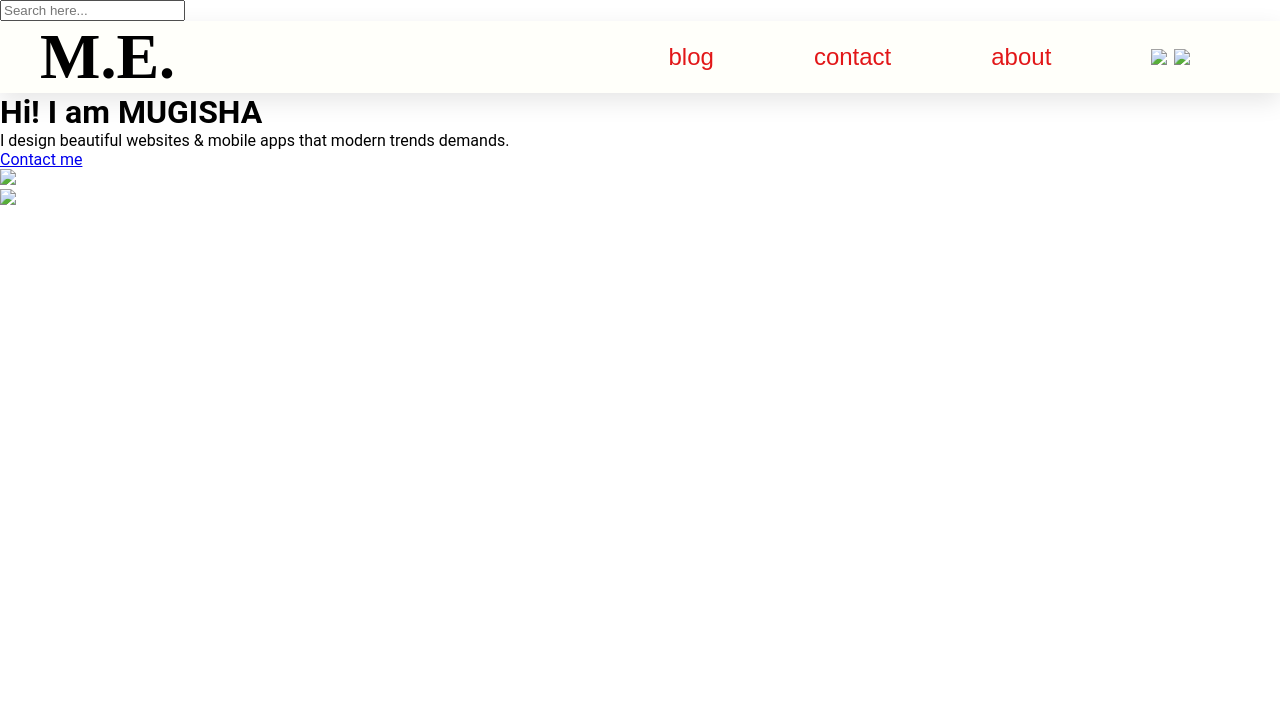
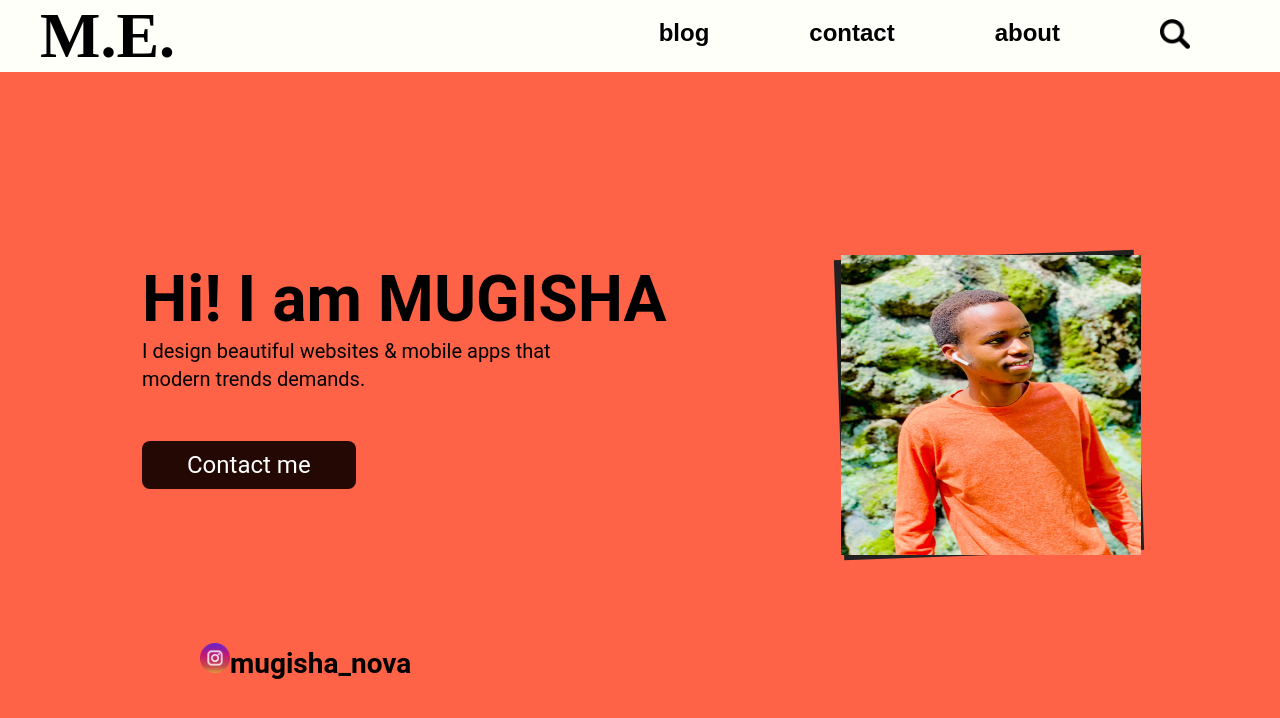
Before and after one commit to mugi01/Klab-PortFolio, a plain HTML site: page index.html in a window 1280 px wide. Drawn offline with Linux system fonts and the light colour scheme.

Commit message:
Update index.html
I 2ndly changed

```diff
--- a/index.html
+++ b/index.html
@@ -18,9 +18,10 @@
         height: 72px;
         background: #FFFFFA;
         box-shadow: 0px 8px 24px rgba(0, 0, 0, 0.1);
+
     }
     .navigation{
-        max-width: 1200px;
+        width: 1200px;
         margin: 0 auto;
     }
     nav{
@@ -48,12 +49,116 @@
         margin: 0;
     }
     .nav-items li a{
-        color: #e21718;
+        color: #000000;
         font-size: 24px;
         font-family: poppins, sans-serif;
         text-decoration: none;
     }
+    .search{
+        width: 30px;
+        height: 30px;
+    }
 
+    /* I'm going for header part*/
+
+    .header-container{
+        background: #FF6347;
+        height: calc(100vh - 72px);
+        display: flex;
+        align-items: center;
+    }
+    header{
+        width: 620px;
+        height: 295px;
+        position: absolute;
+        top: 262px;
+        left: 142px;
+
+    }
+    header .header-image{
+        position: relative;
+        z-index: 2;
+    }
+    header .header-image .photo-bg{
+        position: absolute;
+        width: 300px;
+        height: 300px;
+        left: 47px;
+        top: 21px;
+        margin-left: 650px;
+        margin-top: -255px;
+        background: #212121;
+        transform: rotate(-2deg);
+
+    }
+    header h1{
+        width: 619px;
+    color: rgba(0,0,0,1);
+    position: relative;
+    top: 0px;
+    left: 0px;
+    font-family: Roboto;
+    font-weight: Bold;
+    font-size: 64px;
+    opacity: 1;
+    text-align: left;
+    }
+    header p{
+        font-style: normal;
+        font-size: 20px;
+        line-height: 28px;
+        width: 418px;
+        margin-bottom: 48px;
+    }
+    header a{
+        color: white;
+        font-size: 24px;
+        text-decoration: none;
+
+        padding: 10px 45px;
+        background: #240803;
+        border-radius: 8px;
+        display: inline-block;
+    }
+    header img{
+
+        width: 300px;
+        height: 300px;
+        position: absolute;
+        top: 16px;
+        left: 19px;
+        margin-left: 680px;
+        margin-top: -250px;
+        z-index: 1;
+    }
+
+    /* Social meadia icons */
+    .social-icons{
+        width: 50px;
+        height: 5px;
+    position: absolute;
+    top: 693px;
+    left: 158px;
+
+    }
+    .social a{
+        list-style: none;
+        color: #000000;
+        text-decoration: none;
+        font-size: 28px;
+    }
+    .instagram{
+        width: 30px;
+        height: 30px;
+        margin-top: 450px;
+        margin-left: 200px;
+    }
+
+
+    /*This is a hidden search box*/
+    .search-box{
+        display: none;
+    }
 
     </style>
 </head>
@@ -68,17 +173,11 @@
                 M.E.
             </div>
             <ul class="nav-items">
-                <li><a href="#">blog</a></li>
-                <li><a href="#">contact</a></li>
-                <li><a href="#">about</a></li>
-                <li>
-                    <a class="search-btn-container" href="#">
-                        <img class="search-btn" src="./images/magnifying-glass">
-                        <img class="cancel" src="./images/cancel.png">
-                    </a>
-                </li>
+                <li><a href="#"><b>blog</b> </a></li>
+                <li><a href="#"><b>contact</b></a></li>
+                <li><a href="#"><b>about</b></a></li>
+                <li><img class="search" src="magnifying-glass.png"> </li>
             </ul>
-        </div>
     </div>
 
     <div class="header-container">
@@ -90,13 +189,15 @@
                     <a href="#">Contact me</a>
                 </div>
                 <div class="header-image">
-                    <img src="./images/IMG-20220511-WA0003.jpg" >
+                    <img src="IMG-20220511-WA0003.jpg" >
                     <div class="photo-bg"></div>
                 </div>
             </header>
-            <div class="social-icons">
-                <img src="./KLAB-PortFolio/images/instagram (1).png" >
-            </div>
+           <div class="social">
+               <a href="instagram.com"><img class="instagram" src="instagram (1).png" ><b>mugisha_nova</b></a>
+           </div>
+
+
         </nav>
         </div>
     </div>
```
